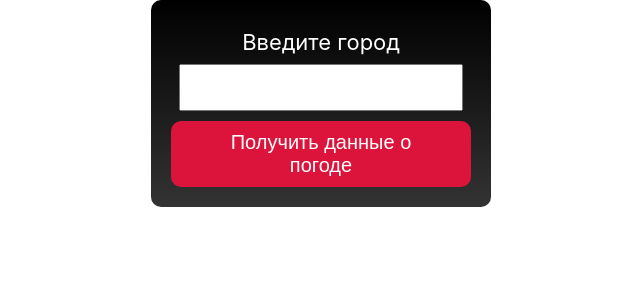
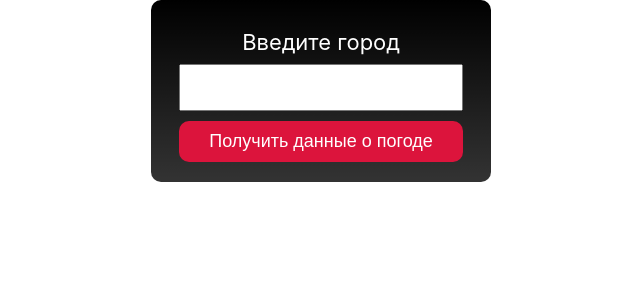
Before and after one commit to mancun07/weather-app, a React (Create React App) app: page / in a window 1280 px wide. Shown: the top 300 px of the page, without its empty margins (319-959 px from the left). Built offline with nearby package versions, Linux system fonts and the light colour scheme.

Commit message:
a new commit

```diff
--- a/src/App.js
+++ b/src/App.js
@@ -30,13 +30,11 @@ function App() {
 
 
   return (
-      <div className="wrapper">
       <Layout>
         {notification && <Notification message={notification.message}/>}
         {weather && city.length > 0 && <Weather/>}
         <UserSearch/>
       </Layout>
-      </div>
   );
 }
 
--- a/src/components/UserSearch.module.css
+++ b/src/components/UserSearch.module.css
@@ -29,6 +29,6 @@ button {
     background: crimson;
     border-radius: 10px;;
     color:#fff;
-    font-size:20px;
+    font-size:18px;
 
 }
--- a/src/index.css
+++ b/src/index.css
@@ -17,7 +17,3 @@ code {
 img {
   width: 100%;
 }
-
-.wrapper {
-  height: 100vh;
-}
```
